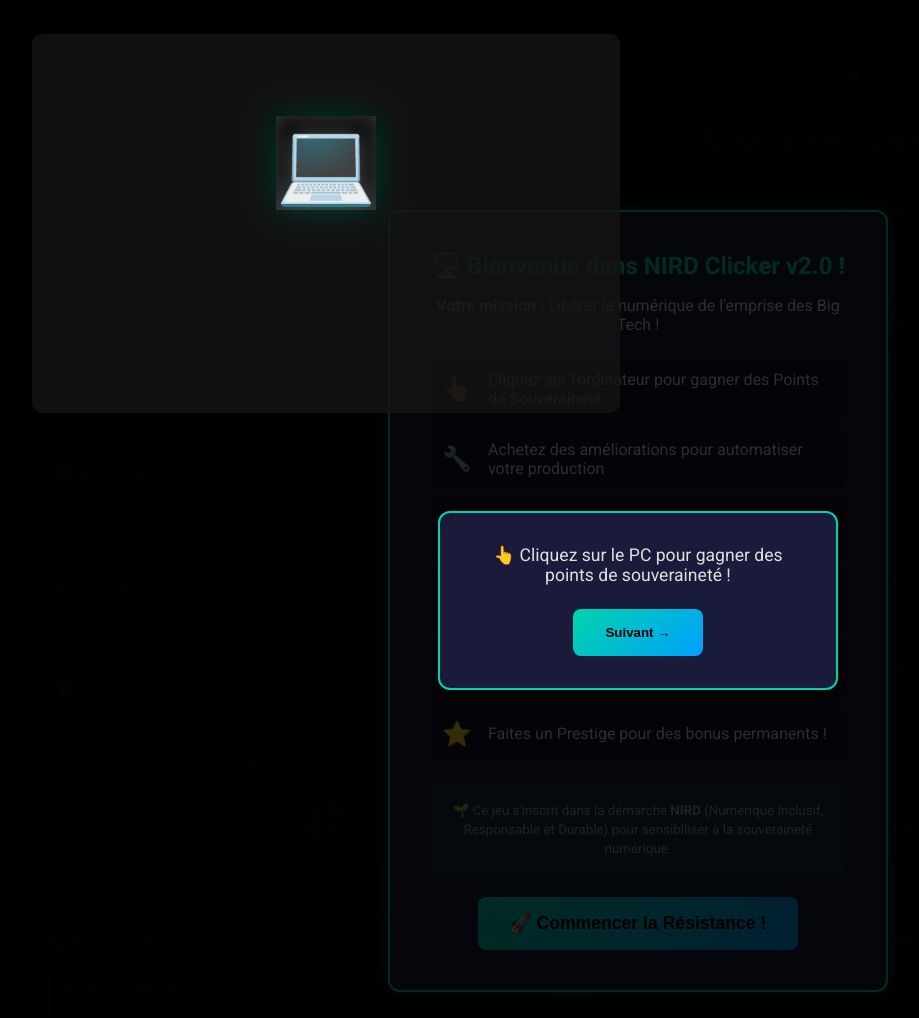
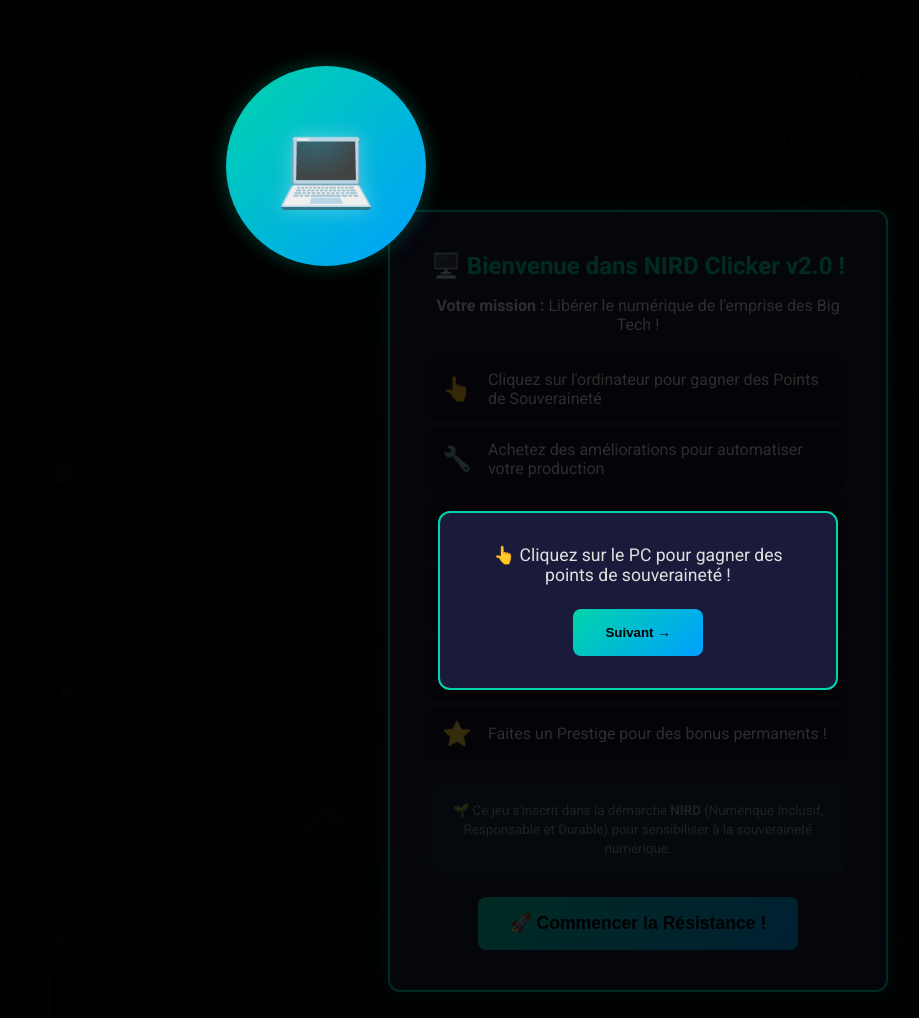
Before and after one commit to PlsJustDoIt/nird-clicker, a PHP site: page / in a window 1280 px wide. Shown: the part 165-1183 px from the top of the page, without its empty margins (2-921 px from the left). Run offline with PHP 8.4, Linux system fonts and the light colour scheme.

Commit message:
fix tuto

```diff
--- a/public/js/gameLogic.js
+++ b/public/js/gameLogic.js
@@ -746,7 +746,7 @@ function applyTheme(themeId) {
 // ============================================
 function startTutorial() {
     const steps = [
-        { target: '.pc-icon', message: '👆 Cliquez sur le PC pour gagner des points de souveraineté !' },
+        { target: '#main-clicker', message: '👆 Cliquez sur le PC pour gagner des points de souveraineté !' },
         { target: '.upgrades-zone', message: '🛒 Achetez des améliorations pour produire automatiquement !' },
         { target: '.resistance-gauge', message: '📊 Faites évoluer votre village vers l\'indépendance numérique !' },
         { target: '.stats-panel', message: '📈 Suivez vos statistiques ici. Bon jeu ! 🎮' }
--- a/public/styles/style.css
+++ b/public/styles/style.css
@@ -1935,6 +1935,11 @@ body {
     position: relative;
     z-index: 2001;
     box-shadow: 0 0 0 9999px rgba(0, 0, 0, 0.7), 0 0 30px var(--accent-primary);
+    animation: none !important;
+}
+
+.tutorial-highlight .pc-icon {
+    animation: none !important;
 }
 
 /* Tips notification */
```
